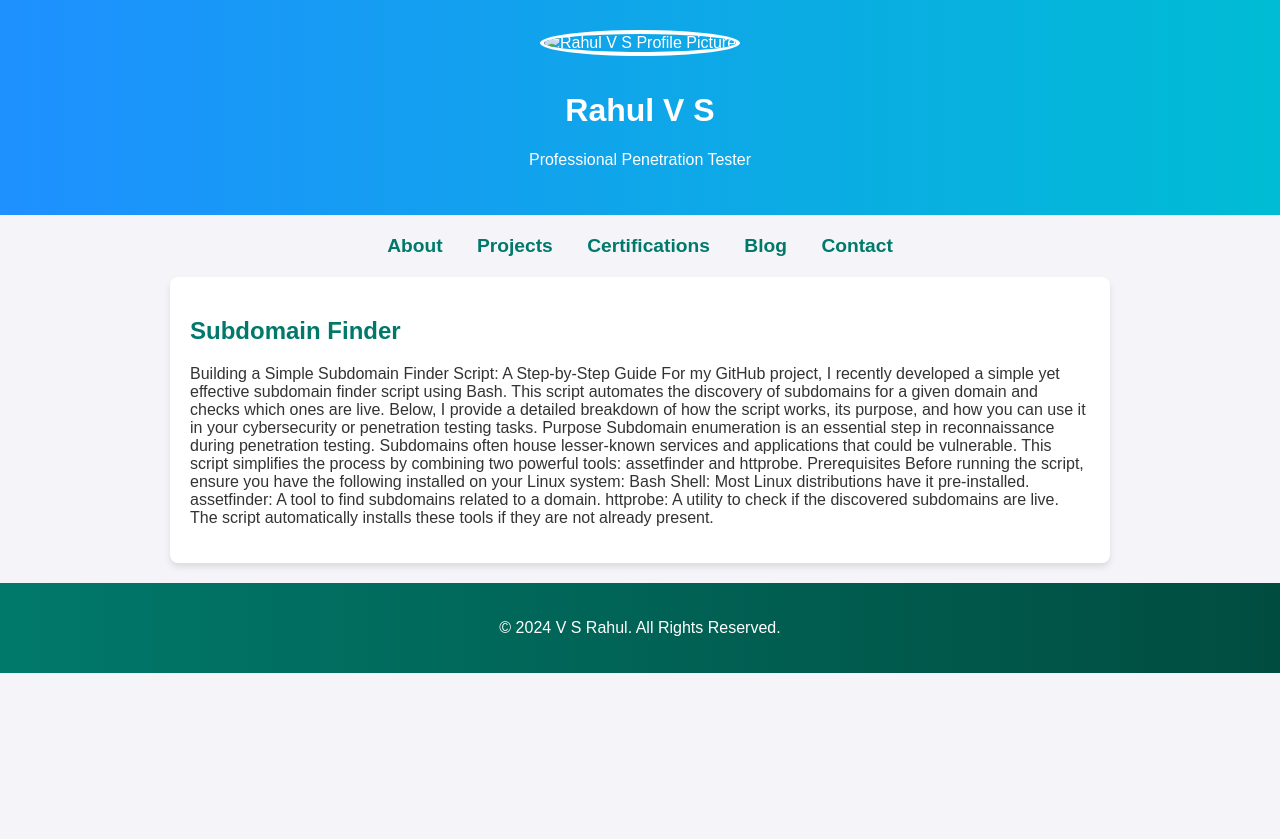
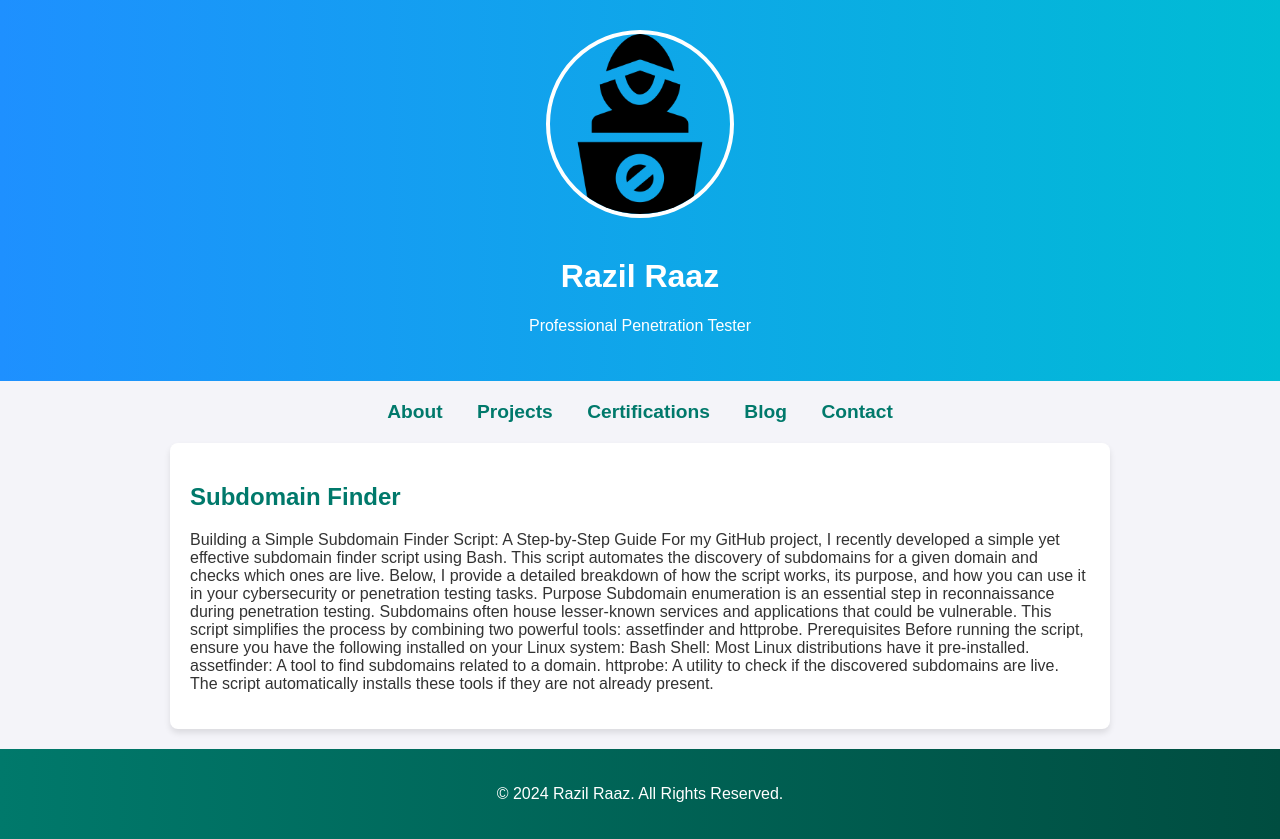
Before and after one commit to Razilraaz/0xrazilraaz, a plain HTML site: page blog.html in a window 1280 px wide. Before the commit the page ends 800 px from the top, so only its background shows below. Drawn offline with Linux system fonts and the light colour scheme.

Commit message:
Update blog.html

```diff
--- a/blog.html
+++ b/blog.html
@@ -80,8 +80,8 @@
 </head>
 <body>
     <header>
-        <img src="h1.png" alt="Rahul V S Profile Picture">
-        <h1>Rahul V S</h1>
+        <img src="hacking.png" alt=" Profile Picture">
+        <h1>Razil Raaz</h1>
         <p>Professional Penetration Tester</p>
     </header>
 
@@ -112,7 +112,7 @@
             The script automatically installs these tools if they are not already present.</p>
     </section>
     <footer>
-        <p>&copy; 2024 V S Rahul. All Rights Reserved.</p>
+        <p>&copy; 2024 Razil Raaz. All Rights Reserved.</p>
     </footer>
 </body>
 </html>
```
